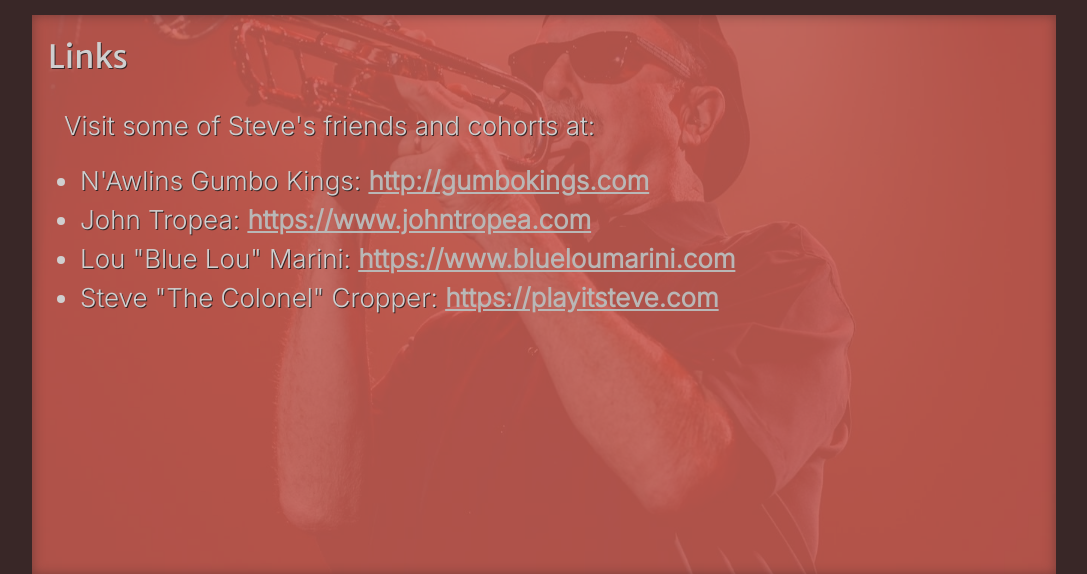
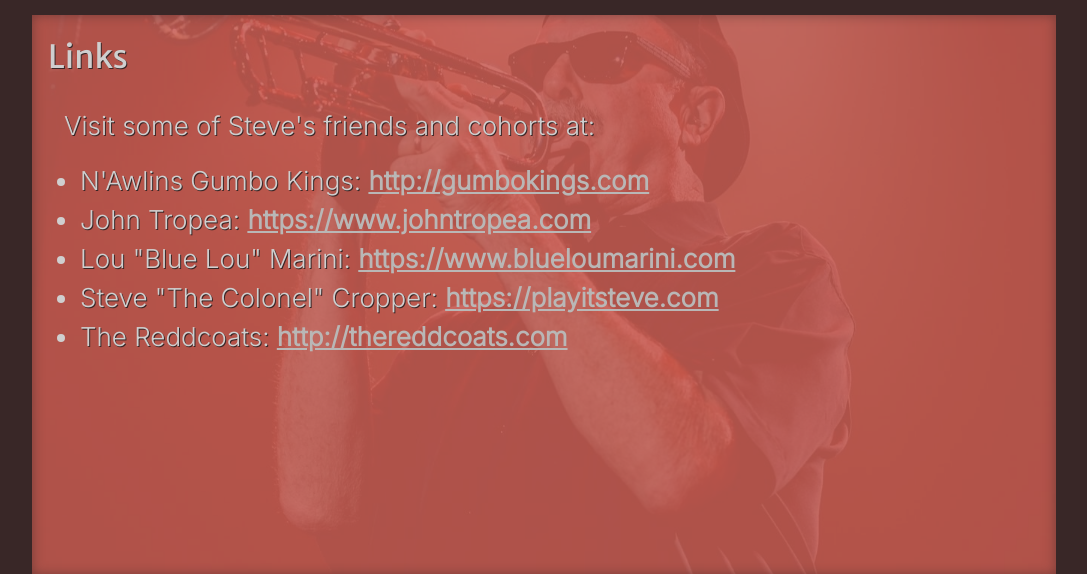
Before and after one commit to nosnetrom/site_stevecatfishhoward, a PHP site: page /links.php in a window 1280 px wide. Shown: the part 145-719 px from the top of the page, without its empty margins (96-1183 px from the left). Run offline with PHP 8.4, Linux system fonts and the light colour scheme; some libraries are stand-ins or nearby versions.

Commit message:
Spelling, link added

```diff
--- a/links.php
+++ b/links.php
@@ -45,6 +45,9 @@
                     <li>
                         Steve "The Colonel" Cropper: <a style="color: var(--text); text-shadow: none;" target="_blank" href="https://playitsteve.com">https://playitsteve.com</a>
                     </li>
+                    <li>
+                        The Reddcoats: <a style="color: var(--text); text-shadow: none;" target="_blank" href="http://thereddcoats.com">http://thereddcoats.com</a>
+                    </li>
                 </ul>
 
                 </section>
--- a/videos.php
+++ b/videos.php
@@ -35,7 +35,7 @@
                     <span class="videoLink" data-src="https://www.youtube.com/embed/wh15LOppcWQ">Paul McCartney, "Silly Love Songs"</span> |
                     <span class="videoLink" data-src="https://www.youtube.com/embed/5e68zyq8lQg">With Peter Maffey (German superstar)</span> |
                     <span class="videoLink" data-src="https://www.youtube.com/embed/4U02P_DbP-A">Delbert McClinton, "Givin' It Up For Your Love"</span> |
-                    <span class="videoLink" data-src="https://www.youtube.com/embed/m0hwq7mmLVg">Junior Wills, "That's What Love Will Make You Do"</span> |
+                    <span class="videoLink" data-src="https://www.youtube.com/embed/m0hwq7mmLVg">Junior Wells, "That's What Love Will Make You Do"</span> |
                     <span class="videoLink" data-src="https://www.youtube.com/embed/rX9pEsdMkzE">Albert Collins, Austin City Limits</span> |
                     <span class="videoLink" data-src="https://www.youtube.com/embed/kBFoGJGLgFw">Original Blues Brothers Band, "Minnie the Moocher"</span> |
                     <span class="videoLink" data-src="https://www.youtube.com/embed/JZQ9N5q06O8">Labelle, "Lady Marmalade"</span> |
```
